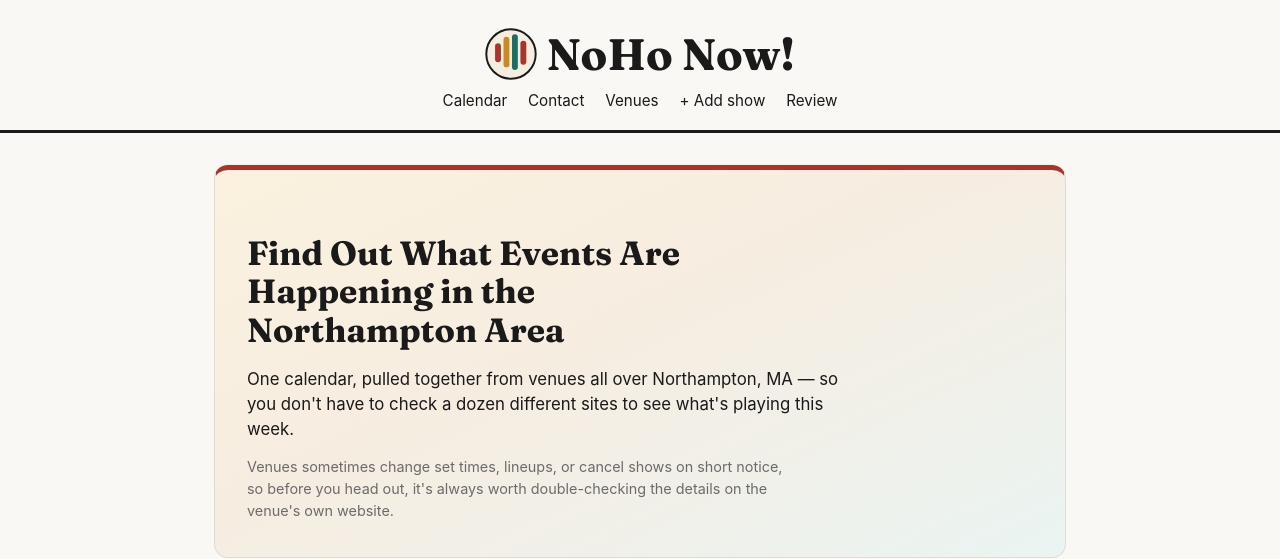
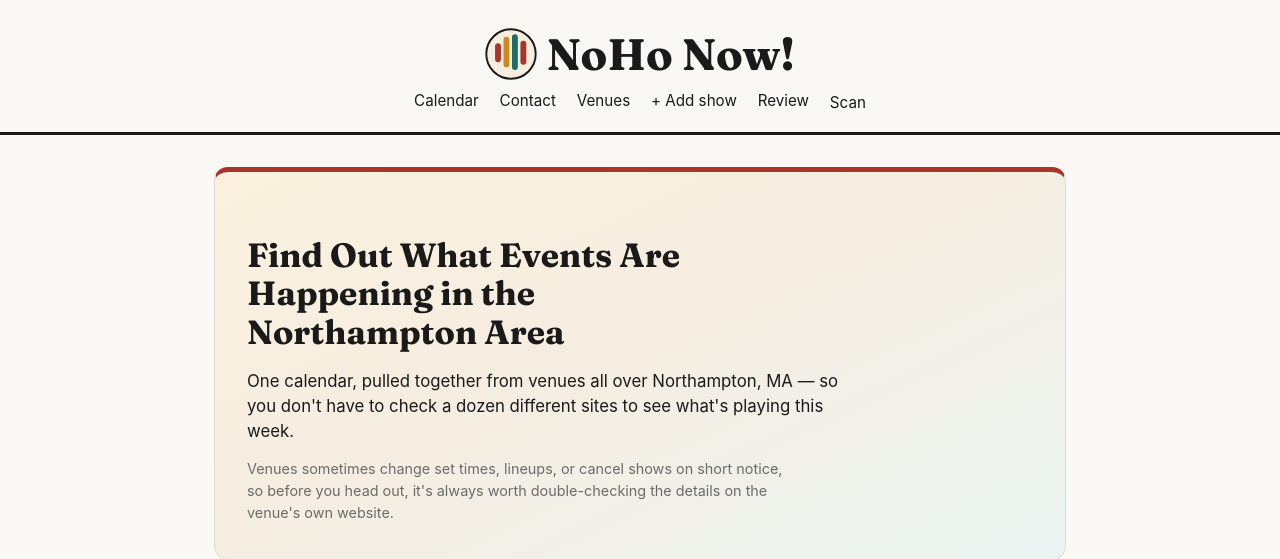
Before and after one commit to davidgrogan/localarts, a Flask app: page / in a window 1280 px wide. Shown: the top 559 px of the page. Run offline with Flask 3, Linux system fonts and the light colour scheme; the visitor is signed in with stand-in values (Sample User, id 1); data that the repository does not hold is empty.

Commit message:
Add one-click Scan button to rescrape all active venues

```diff
--- a/app/routes/venues.py
+++ b/app/routes/venues.py
@@ -25,6 +25,41 @@ SOURCE_TYPES = [
 def list_venues():
     venues = Venue.query.order_by(Venue.name).all()
     return render_template("venues/list.html", venues=venues)
+
+
+@bp.route("/scan", methods=["POST"])
+def scan_all():
+    """One-click rescrape of every active, non-manual venue -- the same
+    thing scrape_all.py/the scrape.timer does on a schedule, triggered
+    on demand from the admin UI. New events land pending review as usual
+    (never auto-approved); one venue failing to fetch doesn't stop the
+    rest from being scanned."""
+    venues = Venue.query.filter(Venue.is_active.is_(True), Venue.source_type != "manual").all()
+    if not venues:
+        flash("No active, scrapable venues to scan.", "error")
+        return redirect(url_for("events.review"))
+
+    scanned = 0
+    created = 0
+    updated = 0
+    failed = []
+    for venue in venues:
+        try:
+            run = run_scrape(venue, approve_new=False)
+            scanned += 1
+            created += run.events_created
+            updated += run.events_updated
+        except ScrapeError as exc:
+            failed.append(f"{venue.name}: {exc}")
+        except Exception as exc:  # noqa: BLE001 -- keep going on one bad venue
+            failed.append(f"{venue.name}: unexpected error ({exc})")
+
+    summary = f"Scanned {scanned}/{len(venues)} venue(s): {created} new show(s), {updated} updated."
+    if failed:
+        flash(f"{summary} Failed: {'; '.join(failed)}", "error")
+    else:
+        flash(summary, "success")
+    return redirect(url_for("events.review"))
 
 
 def _resolve_default_event_type(form):
--- a/app/static/style.css
+++ b/app/static/style.css
@@ -62,6 +62,19 @@ body {
 }
 
 .site-header nav a:hover { color: var(--teal); }
+
+.nav-form { margin: 0; }
+.nav-button {
+  background: none;
+  border: none;
+  padding: 0;
+  margin: 0;
+  font: inherit;
+  font-size: 0.95rem;
+  color: var(--ink);
+  cursor: pointer;
+}
+.nav-button:hover { color: var(--teal); }
 
 @media (max-width: 600px) {
   .brand { font-size: 2rem; }
--- a/app/templates/base.html
+++ b/app/templates/base.html
@@ -26,6 +26,10 @@
         <a href="{{ url_for('events.review') }}" class="review-link">
           Review{% if pending_count %} <span class="badge">{{ pending_count }}</span>{% endif %}
         </a>
+        <form method="post" action="{{ url_for('venues.scan_all') }}" class="nav-form"
+              onsubmit="return confirm('Rescrape every active venue now? This can take a minute.');">
+          <button type="submit" class="nav-button">Scan</button>
+        </form>
       {% endif %}
     </nav>
   </header>
```
Also changed, not shown: README.md.
